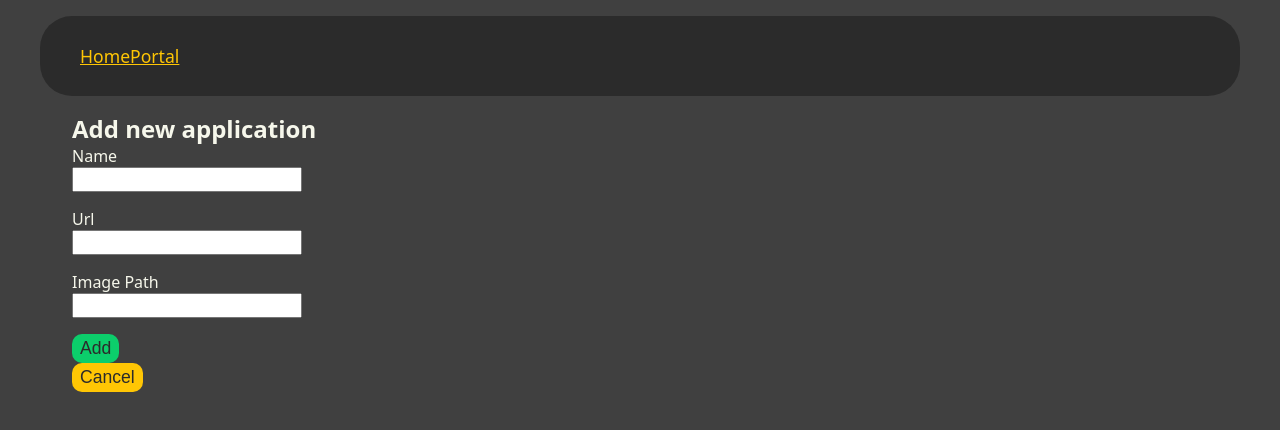
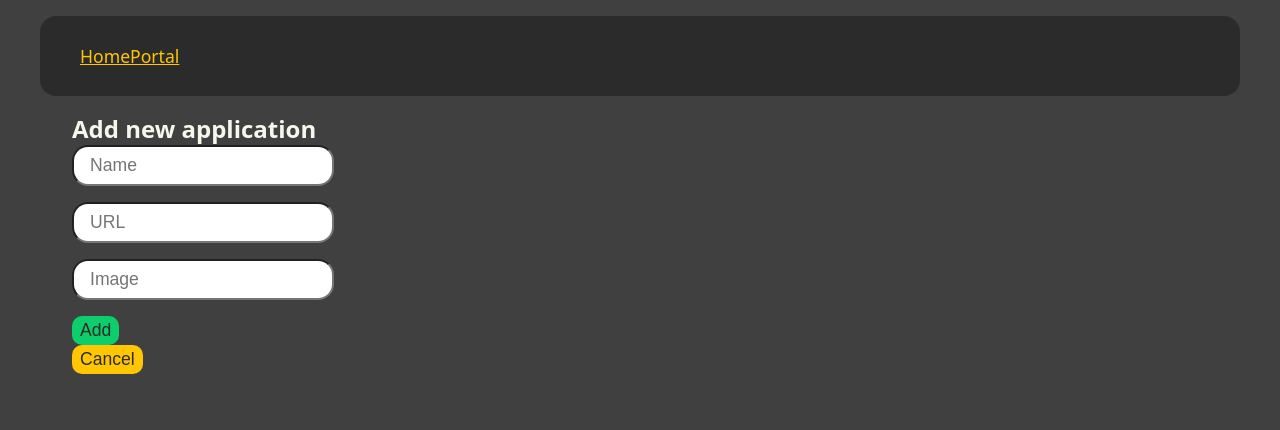
Before and after one commit to venoblin/homeportal-frontend, a React (Vite) app: page /app/new in a window 1280 px wide. Shown: the top 430 px of the page. Built offline with nearby package versions, Linux system fonts and the light colour scheme; no server answers.

Commit message:
added styles

```diff
--- a/src/components/AppForm/AppForm.jsx
+++ b/src/components/AppForm/AppForm.jsx
@@ -42,9 +42,10 @@ const AppForm = (props) => {
         id='name'
         name='name'
         type='text'
+        placeholder='Name'
         value={formState.name}
+        onChange={onChangeListener}
         required
-        onChange={onChangeListener}
       />
 
       <label htmlFor='url'>Url</label>
@@ -52,9 +53,10 @@ const AppForm = (props) => {
         id='url'
         name='url'
         type='text'
+        placeholder='URL'
         value={formState.url}
+        onChange={onChangeListener}
         required
-        onChange={onChangeListener}
       />
 
       <label htmlFor='image_path'>Image Path</label>
@@ -62,6 +64,7 @@ const AppForm = (props) => {
         id='image_path'
         name='image_path'
         type='text'
+        placeholder='Image'
         value={formState.image_path}
         onChange={onChangeListener}
       />
--- a/src/styles/App.css
+++ b/src/styles/App.css
@@ -9,7 +9,7 @@ nav {
   padding: 1.5rem 2.5rem;
   height: 80px;
   background: #2b2b2b;
-  border-radius: 2rem;
+  border-radius: 1rem;
 }
 
 main {
--- a/src/styles/App.scss
+++ b/src/styles/App.scss
@@ -11,7 +11,7 @@ nav {
   padding: 1.5rem 2.5rem;
   height: 80px;
   background: $bgColor;
-  border-radius: 2rem;
+  border-radius: 1rem;
 }
 
 main {
--- a/src/styles/index.css
+++ b/src/styles/index.css
@@ -45,6 +45,16 @@ label {
   display: block;
 }
 
+label {
+  position: absolute;
+  left: -999999px;
+}
+
+input {
+  padding: 0.5rem 1rem;
+  border-radius: 1rem;
+}
+
 button,
 a,
 input {
--- a/src/styles/index.scss
+++ b/src/styles/index.scss
@@ -52,6 +52,16 @@ label {
   display: block;
 }
 
+label {
+  position: absolute;
+  left: -999999px;
+}
+
+input {
+  padding: 0.5rem 1rem;
+  border-radius: 1rem;
+}
+
 button,
 a,
 input {
```
Also changed, not shown: 1 other file (tests, documents, lock files or other folders).
